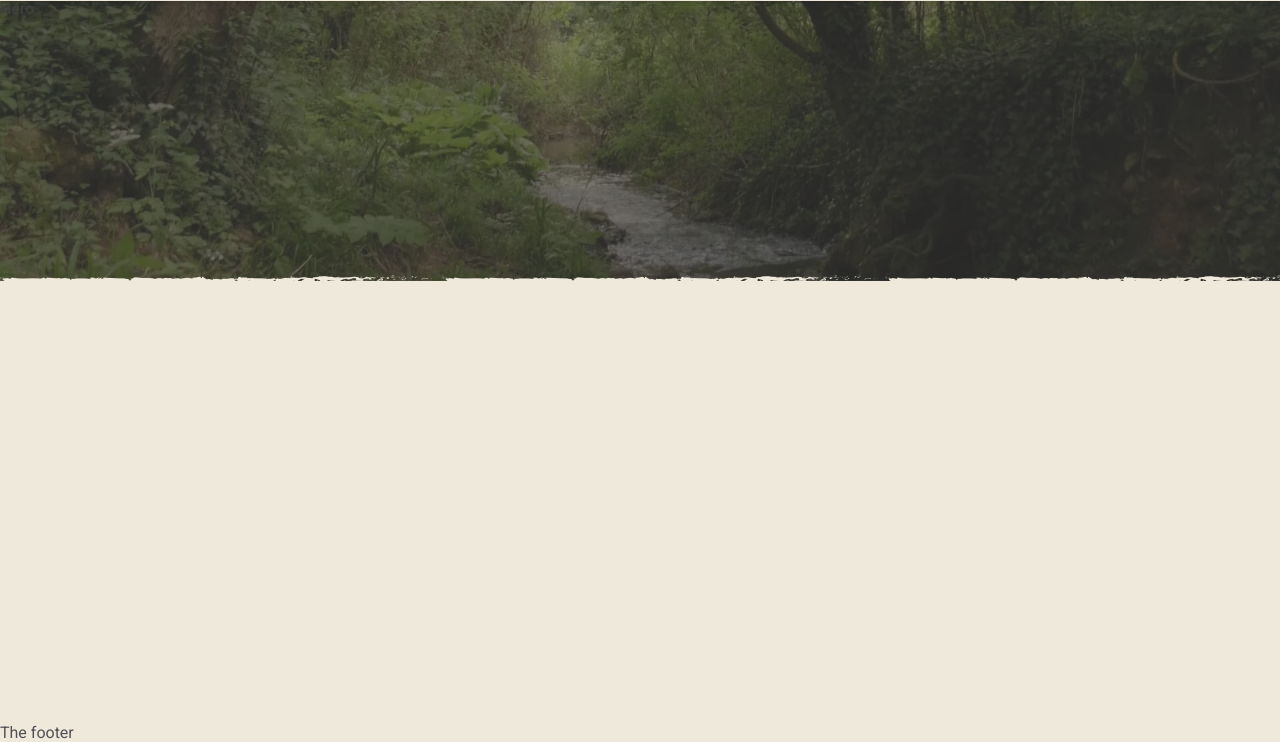
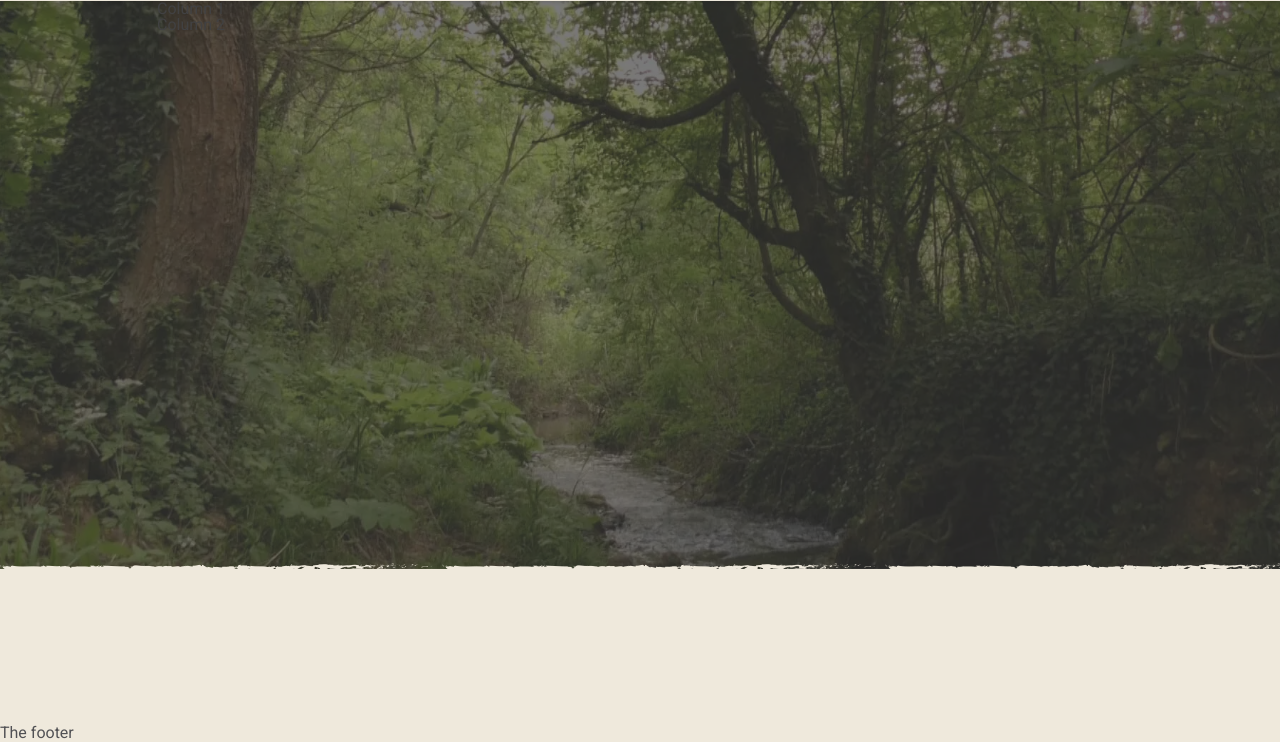
Before and after one commit to Cooty/the-bedechka-case, a Symfony app: template templates/home/index.html.twig in a window 1280 px wide. Shown: the part 59-801 px from the top of the page. Run offline with Twig, Linux system fonts and the light colour scheme; the template is opened without the code that fills it, so the values that code supplies are empty; style sheets or scripts are compiled from the project's sources; some libraries are stand-ins or nearby versions.

Commit message:
[WIP] Home hero

```diff
--- a/assets/css/app.css
+++ /dev/null
@@ -1,3 +0,0 @@
-body {
-    background-color: lightgray;
-}
--- a/assets/scss/config/_sizes.scss
+++ b/assets/scss/config/_sizes.scss
@@ -18,3 +18,5 @@
 $button-radius: 4px;
 $box-radius: 20px;
 $pill-radius: 14px;
+$page-max-w: 1326px;
+$narrow-content-w: 1006px;
--- a/assets/scss/layout/_layout.scss
+++ b/assets/scss/layout/_layout.scss
@@ -1,2 +1,3 @@
 @import "header";
 @import "sticky-footer";
+@import "wrapper";
--- a/assets/scss/layout/_wrapper.scss
+++ b/assets/scss/layout/_wrapper.scss
@@ -1,6 +1,13 @@
 .wrapper {
+  max-width: $page-max-w;
+  margin-right: auto;
+  margin-left: auto;
   padding-left: $gutter;
   padding-right: $gutter;
+
+  &--narrow {
+    max-width: $narrow-content-w;
+  }
 
   @media (min-width: $desktop) {
     padding-left: $gutter-desktop;
--- a/assets/scss/modules/_hero.scss
+++ b/assets/scss/modules/_hero.scss
@@ -1,10 +1,23 @@
 .hero {
+  // TODO: Implement parallax effect https://stackoverflow.com/questions/21786272/css-background-size-cover-background-attachment-fixed-clipping-background-im
   background-color: $backdrop-grey;
+  overflow: hidden;
+  height: 261px;
   background-repeat: no-repeat;
   background-position: center bottom;
-  background-attachment: fixed;
   background-size: cover;
-  min-height: 280px;
+
+  @media (min-width: $tablet + 1) {
+    height: 421px;
+  }
+
+  &--tall {
+    height: 451px;
+
+    @media (min-width: $tablet + 1) {
+      height: 568px;
+    }
+  }
 
   &:before {
     @extend %backdrop;
--- a/templates/home/index.html.twig
+++ b/templates/home/index.html.twig
@@ -4,8 +4,12 @@
     The Bedechka Case Documentary Project - It's more then just parks we're losing
 {% endblock %}
 
+{% set heroContent = include('./home/partials/hero-content.html.twig') %}
+
 {% set heroSettings = {
-    'background': 'home'
+    'background': 'home',
+    'modifierCSSClassName': 'hero--tall',
+    'content': heroContent
 } %}
 
 {% block main %}
--- /dev/null
+++ b/templates/home/partials/hero-content.html.twig
@@ -0,0 +1,4 @@
+<div class="wrapper wrapper--narrow landing-hero-content">
+    <div class="landing-hero-content__part">Column 1</div>
+    <div class="landing-hero-content__part">Column 2</div>
+</div>
--- a/templates/includes/hero.html.twig
+++ b/templates/includes/hero.html.twig
@@ -3,11 +3,21 @@
 
     <style>
         .hero {
-            background-image: url({{ asset("#{folder}#{background}-mobile.webp") }});
+            background-image: url({{ asset("#{folder}#{background}.webp") }});
         }
 
         .no-webp .hero {
-            background-image: url({{ asset("#{folder}#{background}-mobile.jpg") }});
+            background-image: url({{ asset("#{folder}#{background}.jpg") }});
+        }
+
+        @media (min-width: 401px) {
+            .hero {
+                background-image: url({{ asset("#{folder}#{background}-mobile.webp") }});
+            }
+
+            .no-webp .hero {
+                background-image: url({{ asset("#{folder}#{background}-mobile.jpg") }});
+            }
         }
 
         @media (min-width: 1024px) {
@@ -22,8 +32,14 @@
     </style>
 {% endif %}
 
-<header class="hero">
-    <div class="wrapper">
-        Hero
-    </div>
+{% if modifierCSSClassName is defined %}
+    {% set modifierCSSClassNameOutput = " #{modifierCSSClassName}" %}
+{% else %}
+    {% set modifierCSSClassNameOutput = '' %}
+{% endif %}
+
+<header class="hero{{ modifierCSSClassNameOutput }}">
+    {% if content is defined %}
+        {{ content|raw }}
+    {% endif %}
 </header>
```
